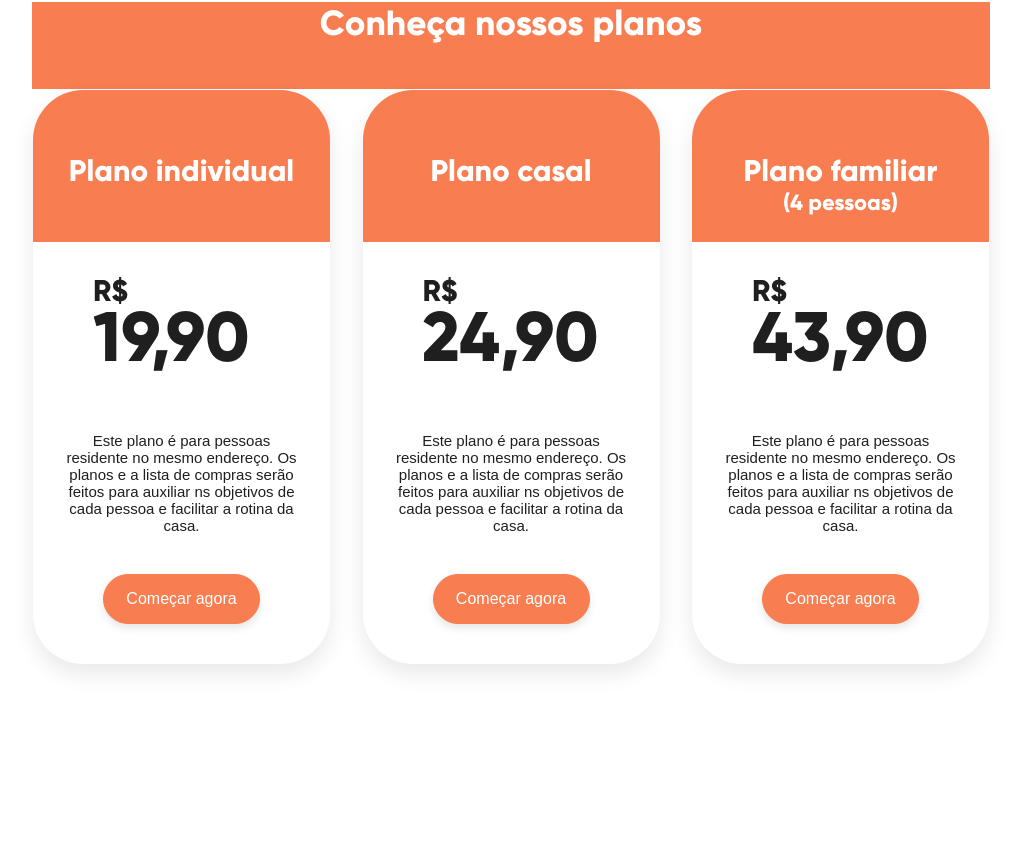
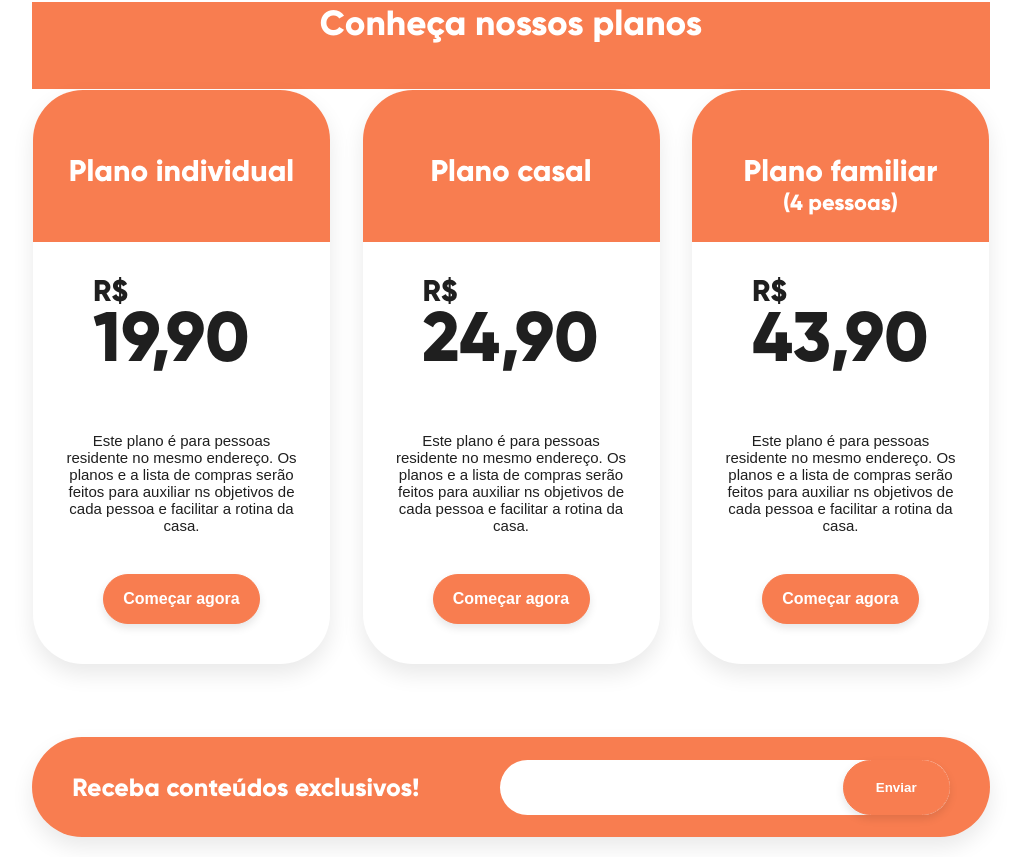
Before and after one commit to AugustoMagalhaes/cloudopss-desafio, a React (Create React App) app: page / in a window 1280 px wide. Shown: the part 3846-4703 px from the top of the page, without its empty margins (135-1156 px from the left). Before the commit the page ends 4583 px from the top, so only its background shows below. Built offline with nearby package versions, Linux system fonts and the light colour scheme.

Commit message:
feat: adiciona componente Newsletter a MainPage.

```diff
--- a/src/components/PlanType/PlanType.css
+++ b/src/components/PlanType/PlanType.css
@@ -42,6 +42,7 @@
   box-shadow: 0 4px 8px rgba(0, 0, 0, 0.1);
   color: white;
   font-size: 16px;
+  font-weight: 800;
   height: 50px;
   width: 157px;
 }
--- a/src/pages/MainPage.jsx
+++ b/src/pages/MainPage.jsx
@@ -7,6 +7,7 @@ import FoodRestriction from '../components/FoodRestriction/FoodRestriction';
 import Header from '../components/Header/Header';
 import MainGoal from '../components/MainGoal/MainGoal';
 import MealsPerDay from '../components/MealsPerDay/MealsPerDay';
+import Newsletter from '../components/Newsletter/Newsletter';
 import PersonalInfo from '../components/PersonalInfo/PersonalInfo';
 import Planning from '../components/Planning/Planning';
 import Plans from '../components/Plans/Plans';
@@ -30,6 +31,7 @@ export default function MainPage() {
       <ExerciseActivity />
       <StartNow />
       <Plans />
+      <Newsletter />
     </>
   );
 }
```
